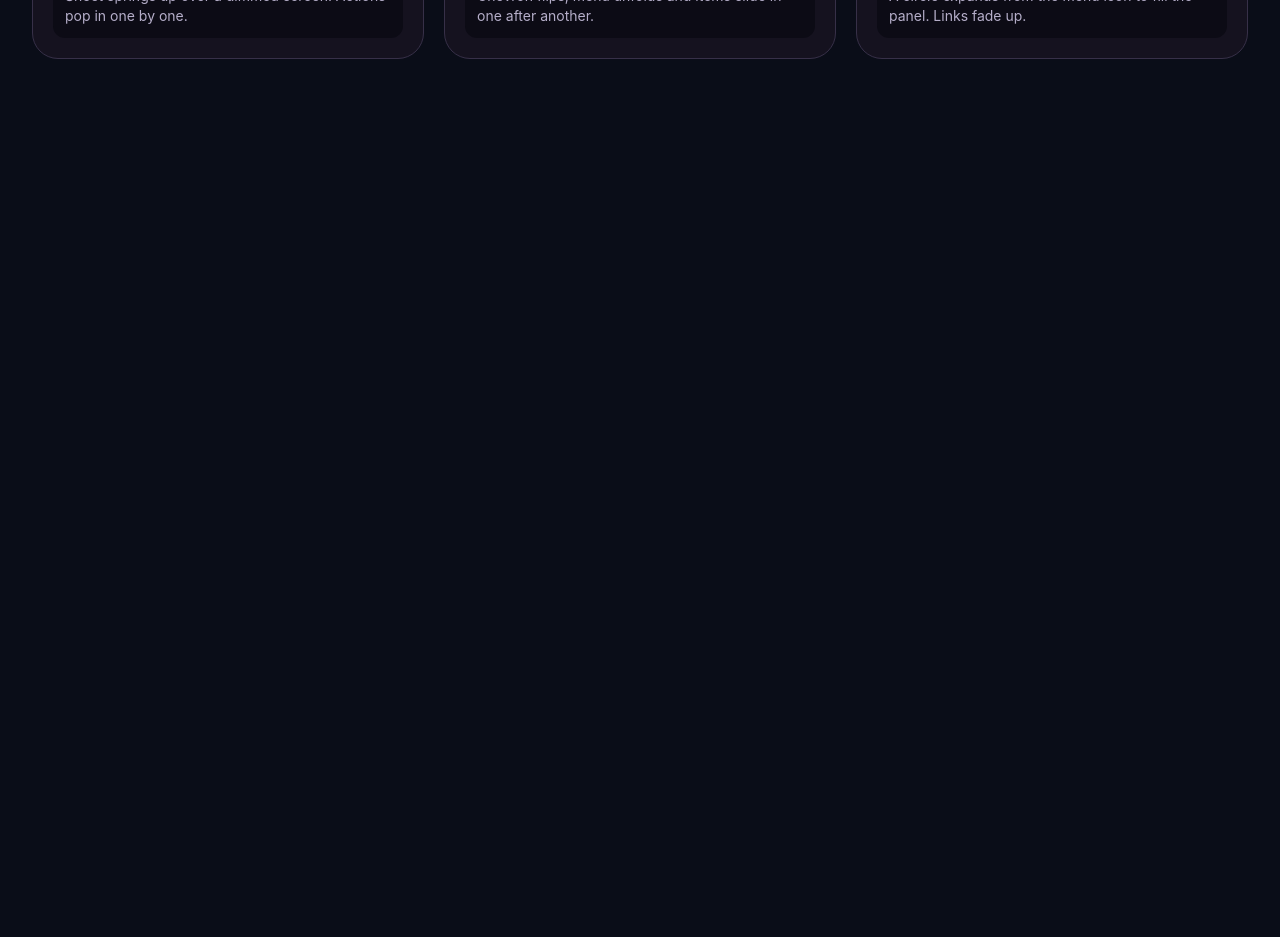
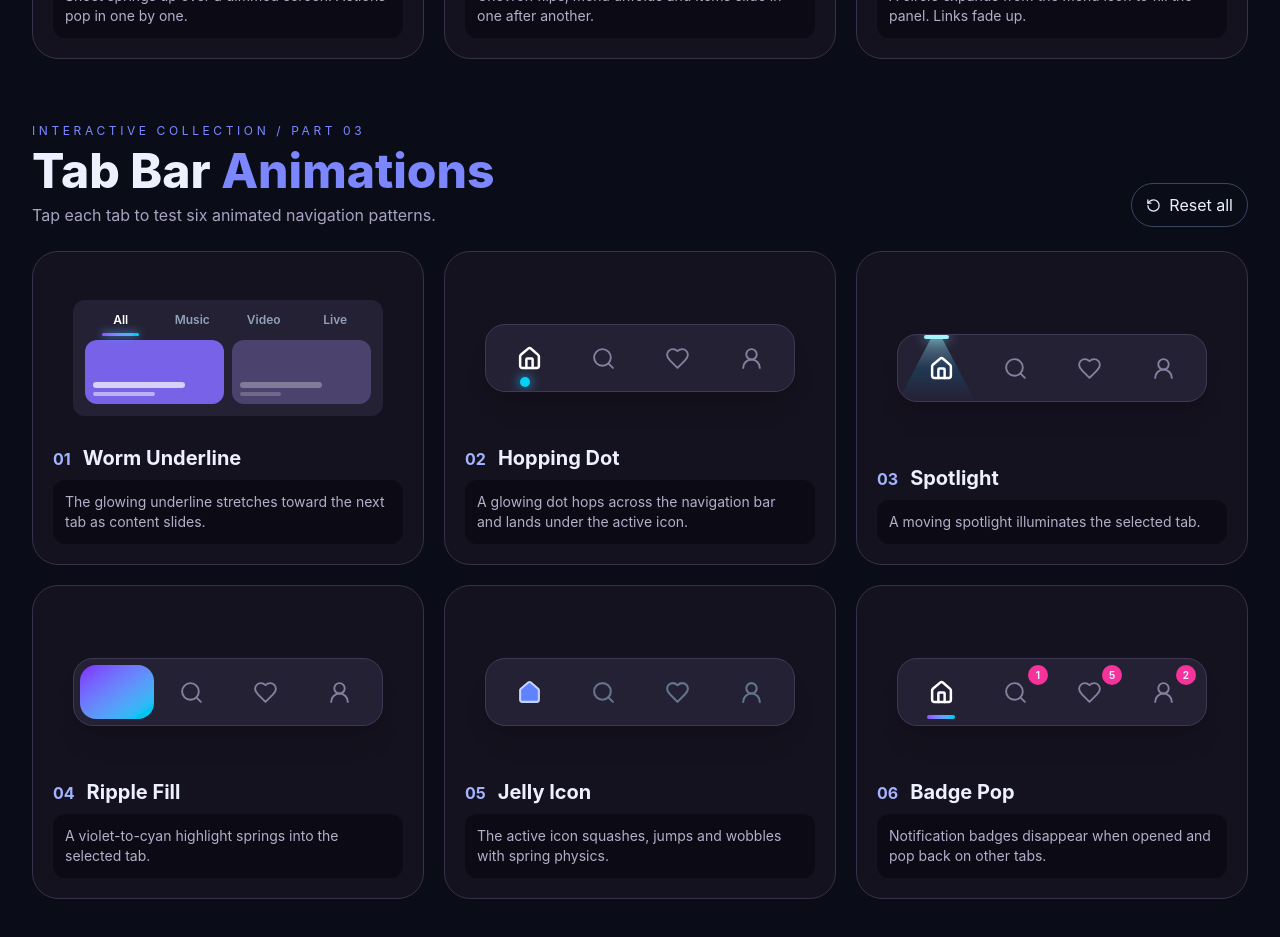
Before and after one commit to digimafia/motionlab-ui-playground, a React (Vite) app: page / in a window 1280 px wide. Shown: the part 2720-3657 px from the top of the page. Before the commit the page ends 2843 px from the top, so only its background shows below. Built offline with nearby package versions, Linux system fonts and the light colour scheme.

Commit message:
Show tab bar animation collection on MotionLab homepage

```diff
--- a/src/App.tsx
+++ b/src/App.tsx
@@ -1,5 +1,6 @@
 import CheckboxShowcase from './CheckboxShowcase'
 import MenuShowcase from './MenuShowcase'
+import TabBarShowcase from './TabBarShowcase'
 import { useState } from 'react'
 import { motion } from 'motion/react'
 import { Check, LoaderCircle, Heart, Copy, RotateCcw, Smartphone, Tablet, Monitor, Sparkles } from 'lucide-react'
@@ -54,5 +55,5 @@ export default function App(){
  <section className="space-y-5 min-w-0"><div className="flex justify-between gap-3 items-center flex-wrap"><div><div className="text-xs uppercase tracking-widest text-indigo-400">{selected.group}</div><h2 className="text-2xl font-bold mt-1">{selected.title}</h2><p className="muted text-sm">{selected.description}</p></div><button className="chip flex gap-2 items-center" onClick={favorite}><Heart size={16} fill={favorites.includes(demo)?'#fb7185':'none'}/>{favorites.includes(demo)?'Saved':'Favorite'}</button></div>
  <div className="panel overflow-hidden"><div className="flex justify-between items-center p-4 border-b border-slate-800"><span className="muted text-xs">● ● ● &nbsp; Live Preview</span><div className="flex gap-2">{([['mobile',Smartphone],['tablet',Tablet],['desktop',Monitor]] as const).map(([d,Icon])=><button key={d} aria-label={d} onClick={()=>setDevice(d)} className={'p-2 rounded-lg '+(device===d?'bg-indigo-500':'hover:bg-white/10')}><Icon size={18}/></button>)}</div></div><div className="p-4 md:p-9 bg-[#0d1221] flex justify-center"><div style={{width:device==='mobile'?320:device==='tablet'?580:'100%',maxWidth:'100%'}} className="bg-[#171e30] rounded-2xl border border-slate-700 transition-all"><DemoPreview id={demo} duration={duration} replay={replay}/></div></div><div className="p-4 border-t border-slate-800 flex items-center justify-between flex-wrap gap-3"><label className="text-sm">Duration: {duration.toFixed(1)}s<input aria-label="Duration" className="block mt-2 accent-indigo-500 w-44" type="range" min=".3" max="2" step=".1" value={duration} onChange={e=>setDuration(Number(e.target.value))}/></label><button className="chip flex gap-2 items-center" onClick={()=>setReplay(n=>n+1)}><RotateCcw size={16}/> Replay</button></div></div>
  <div className="panel overflow-hidden"><div className="p-4 border-b border-slate-800 flex justify-between items-center"><h3 className="font-bold">Example Code</h3><button className="chip flex gap-2 items-center text-sm" onClick={()=>void copy()}><Copy size={16}/>{copied?'Copied':'Copy code'}</button></div><pre className="p-5 text-xs md:text-sm text-indigo-200 overflow-auto"><code>{snippets[demo]}</code></pre><p className="muted text-xs px-5 pb-4">Curated snippets only. Arbitrary code execution is disabled for safety.</p></div>
- </section></main><CheckboxShowcase /><MenuShowcase /></div>
+ </section></main><CheckboxShowcase /><MenuShowcase /><TabBarShowcase /></div>
 }
```
